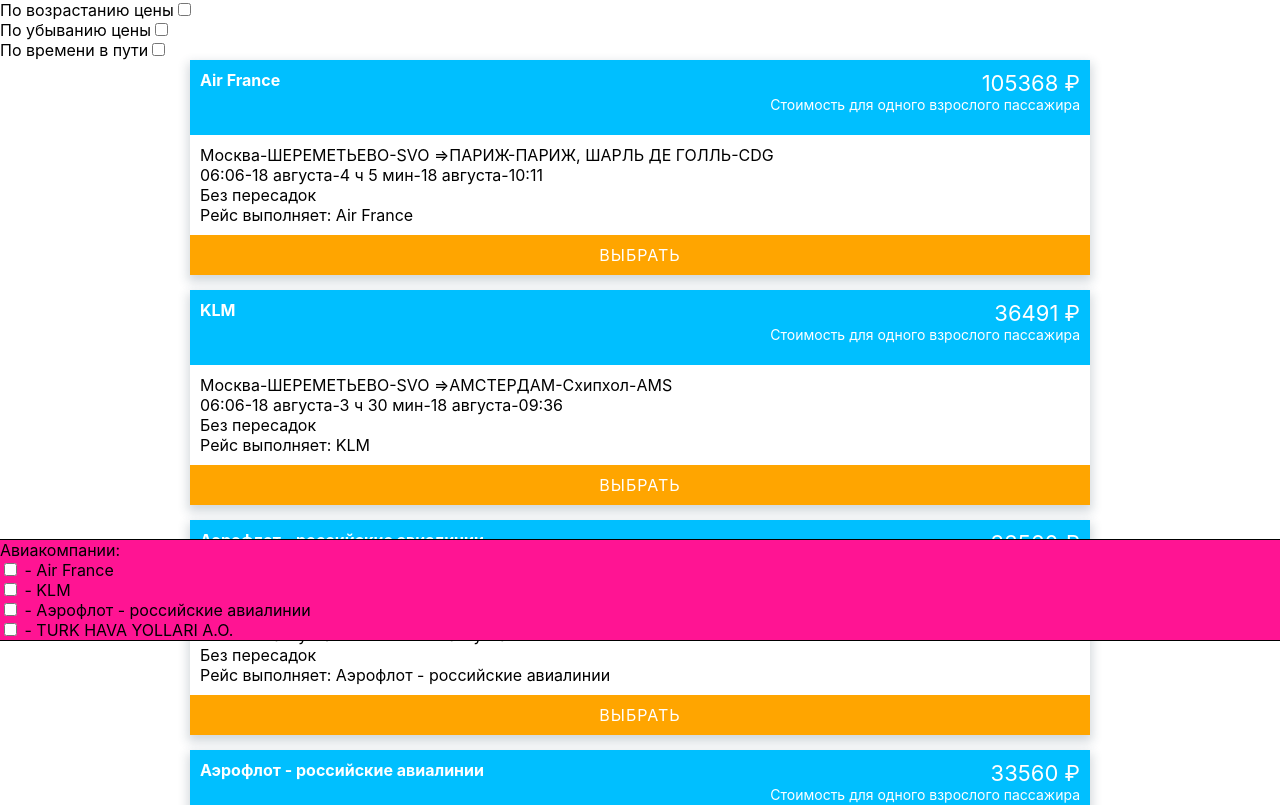
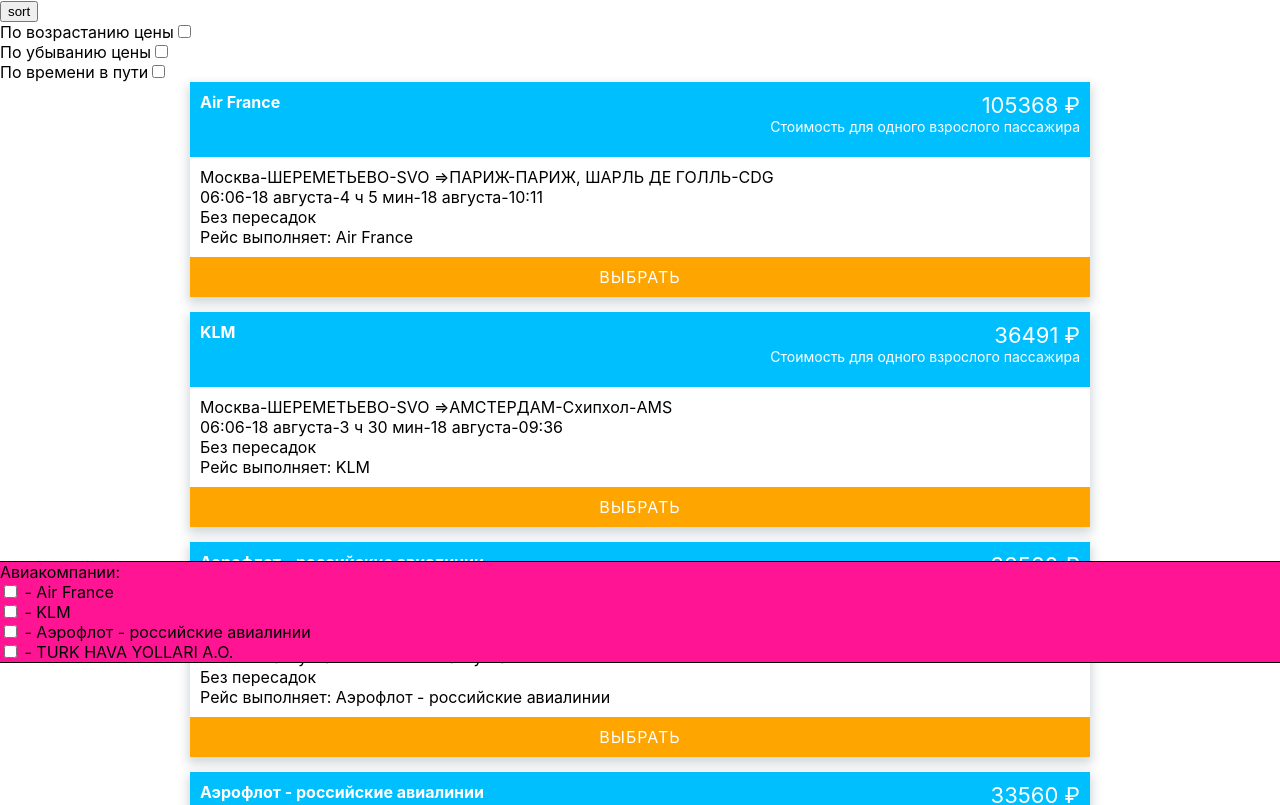
Before and after one commit to weltkind6/avia-search, a React (Create React App) app: page / in a window 1280 px wide. Shown: the top 805 px of the page. Built offline with nearby package versions, Linux system fonts and the light colour scheme.

Commit message:
sort by ascending price

```diff
--- a/src/components/Sorting/Sorting.js
+++ b/src/components/Sorting/Sorting.js
@@ -1,13 +1,27 @@
-import React, {useEffect, useState} from 'react';
+import React, {useState} from 'react';
+import {useDispatch, useSelector} from "react-redux";
+import {priceAscending} from "../redux/toolkitSlice";
 
 const Sorting = () => {
     const [selectedOption, setSelectedOption] = useState(null);
+
     const handleOptionChange = (e) => {
         setSelectedOption(e.target.value);
     };
 
+    const handlePriceAscending = () => {
+        dispatch(priceAscending());
+    };
+
+    const dispatch = useDispatch();
+    const data = useSelector((state) => state.data);
+    console.log(data)
+
     return (
         <div>
+            <div>
+                <button onClick={() => dispatch(priceAscending())}>sort</button>
+            </div>
             <div>
                 <span>По возрастанию цены</span>
                 <input
@@ -15,7 +29,10 @@
                     name="option"
                     value="option1"
                     checked={selectedOption === 'option1'}
-                    onChange={handleOptionChange}
+                    onChange={() => {
+                        setSelectedOption('option1');
+                        handlePriceAscending();
+                    }}
                 />
             </div>
            <div>
--- a/src/components/redux/toolkitSlice.js
+++ b/src/components/redux/toolkitSlice.js
@@ -35,21 +35,24 @@
     };
 });
 
+
 const counterSlice = createSlice({
     name: 'counter',
     initialState: {
         data: dataCopy,
     },
     reducers: {
-        increment: state => {state.value += 1},
-        decrement: state => {state.value -= 1},
+        priceAscending: state => {
+            state.data.sort((a, b) => a.currPrice - b.currPrice);
+        },
+
     },
 });
+
+export const { increment, decrement, priceAscending } = counterSlice.actions;
+
+export default counterSlice.reducer;
 
 export const store = configureStore({
     reducer: counterSlice.reducer,
 });
-
-export const { increment, decrement } = counterSlice.actions;
-
-export default counterSlice.reducer;
```
